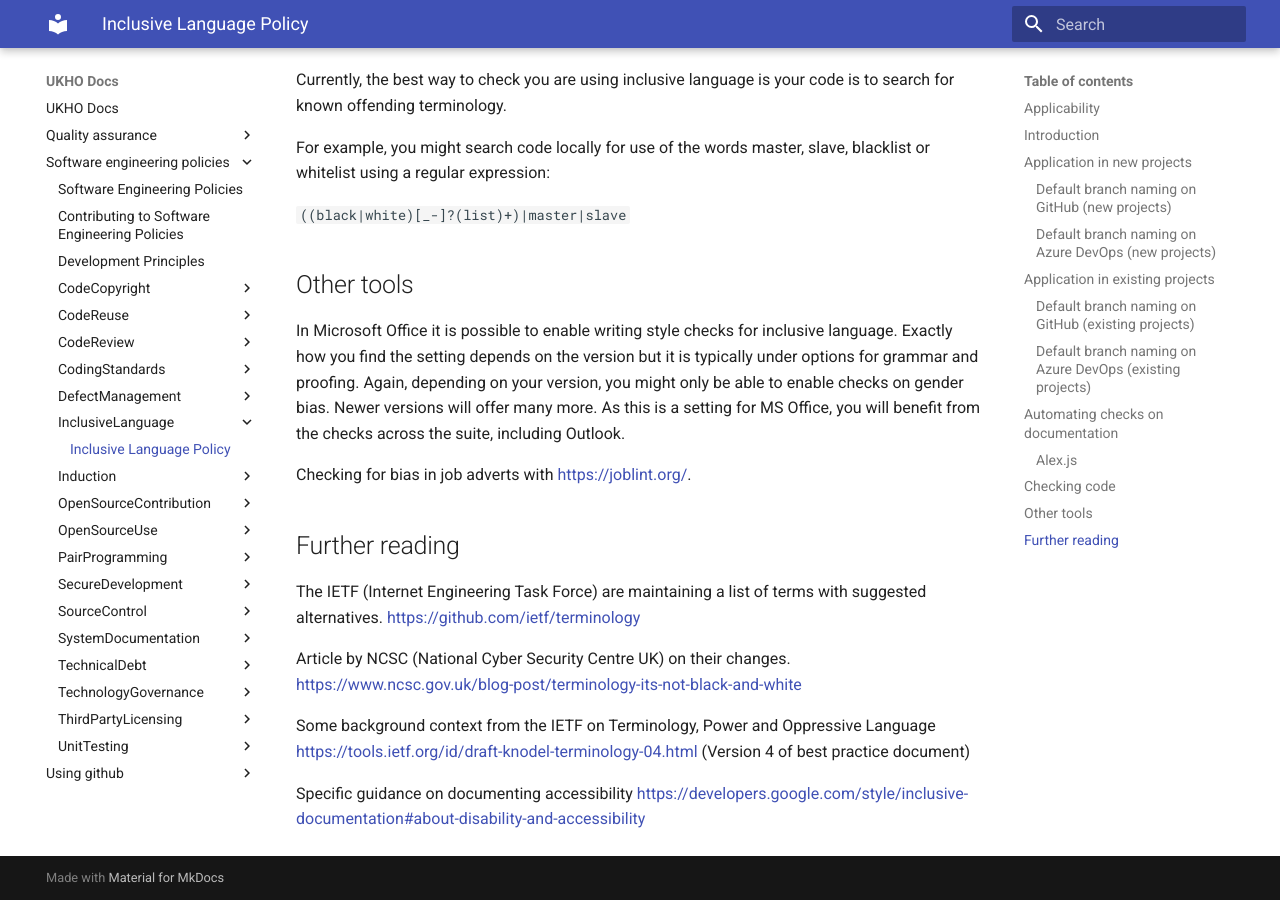
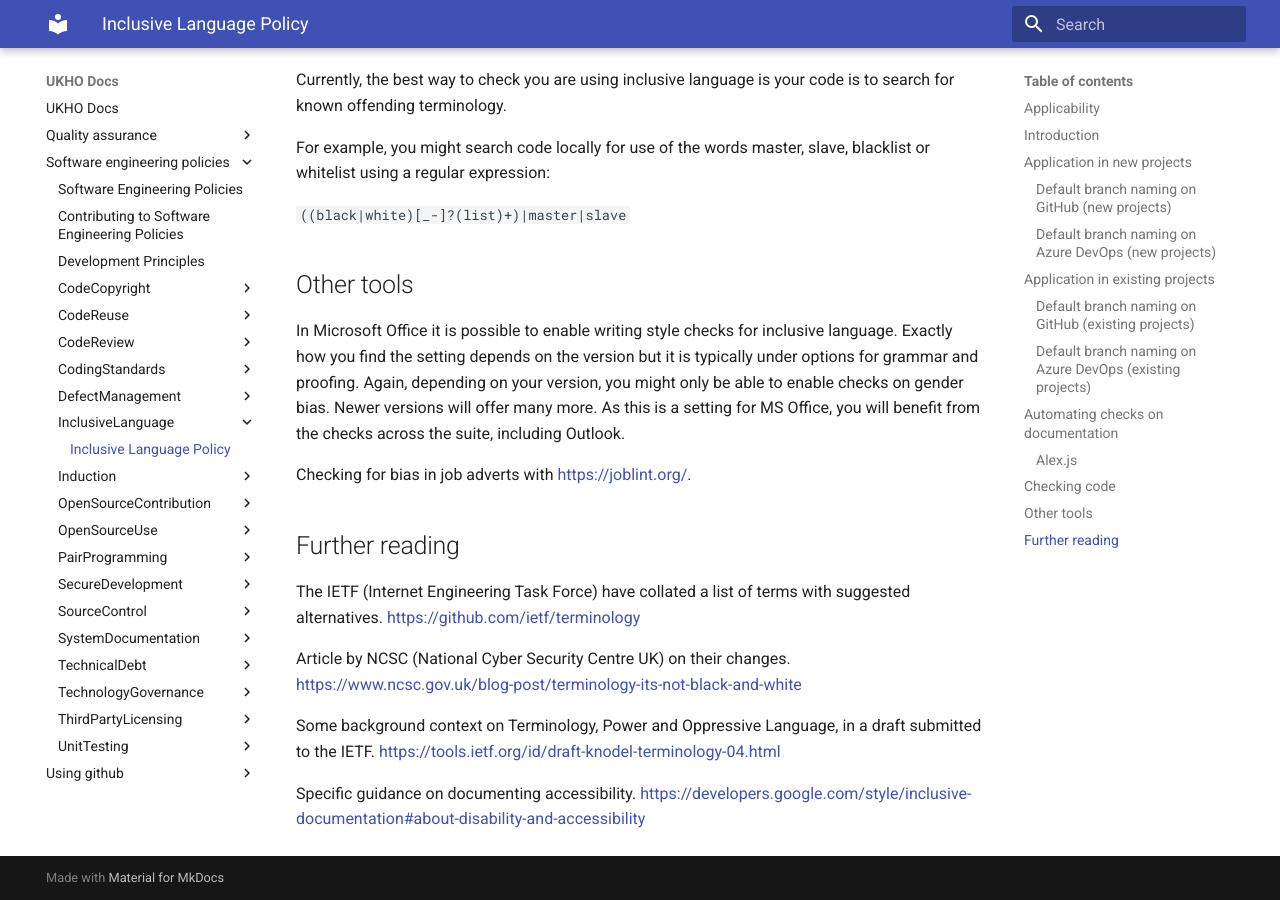
Before and after one commit to UKHO/docs, an MkDocs documentation site: the page built from docs/software-engineering-policies/InclusiveLanguage/InclusiveLanguagePolicy.md, in a window 1280 px wide and 900 px high, scrolled down 2947 px. Built offline with MkDocs 1.6.1 and Material for MkDocs 9.7.7, drawn with Linux system fonts in a browser that asks for light colours.

Commit message:
Alter inclusive language further reading wording
Clarify that the draft submitted to the IETF has not yet been adopted by any working group.

```diff
--- a/docs/software-engineering-policies/InclusiveLanguage/InclusiveLanguagePolicy.md
+++ b/docs/software-engineering-policies/InclusiveLanguage/InclusiveLanguagePolicy.md
@@ -102,14 +102,14 @@ Checking for bias in job adverts with https://joblint.org/.
 
 ## Further reading
 
-The IETF (Internet Engineering Task Force) are maintaining a list of terms with suggested alternatives.
+The IETF (Internet Engineering Task Force) have collated a list of terms with suggested alternatives.
 https://github.com/ietf/terminology
 
 Article by NCSC (National Cyber Security Centre UK) on their changes.
 https://www.ncsc.gov.uk/blog-post/terminology-its-not-black-and-white
 
-Some background context from the IETF on Terminology, Power and Oppressive Language
-https://tools.ietf.org/id/draft-knodel-terminology-04.html (Version 4 of best practice document)
+Some background context on Terminology, Power and Oppressive Language, in a draft submitted to the IETF.
+https://tools.ietf.org/id/draft-knodel-terminology-04.html
 
-Specific guidance on documenting accessibility
+Specific guidance on documenting accessibility.
 https://developers.google.com/style/inclusive-documentation#about-disability-and-accessibility
```
